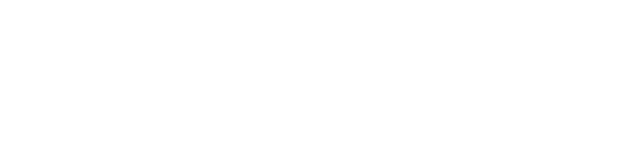
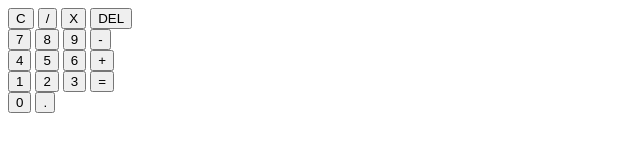
Before and after one commit to AddisN09/Calculator, a plain HTML site: page index.html in a window 1280 px wide. Shown: the whole page, without its empty margins (0-640 px from the left). Drawn offline with Linux system fonts and the light colour scheme.

Commit message:
The insertion of the calculator buttons

```diff
--- a/index.html
+++ b/index.html
@@ -6,7 +6,45 @@
         <title>Calculator</title>
     </head>
     <body>
+        <div class="calculator_container">
+            <div class="screen">
+                <div class="butn">
+                    <div class="row1">
+                        <button  class="but" data-action="clear">C</button>
+                        <button  class="but" data-action="devide">/</button>
+                        <button class="but" data-action="mult">X</button>
+                        <button class="but" data-action="delete">DEL</button>
+                    </div>
+                    <div class="row2">
+                        <button class="but">7</button>
+                        <button class="but">8</button>
+                        <button class="but">9</button>
+                        <button class="but" data-action="substract">-</button>
+                    </div>
+                    <div class="row3">
+                        <button class="but">4</button>
+                        <button class="but">5</button>
+                        <button class="but">6</button>
+                        <button class="but" data-action="add">+</button>
+                    </div>
+                    <div class="row4">
+                        <button class="but">1</button>
+                        <button class="but">2</button>
+                        <button class="but">3</button>
+                        <button class="but" id="equals">=</button>
+                    </div>
+                    <div class="row4">
+                        <button class="but">0</button>
+                        <button class="but">.</button>
+                    </div>
 
+
+
+                </div>
+
+            </div>
+
+        </div>
 
     </body>
  </html>
```
